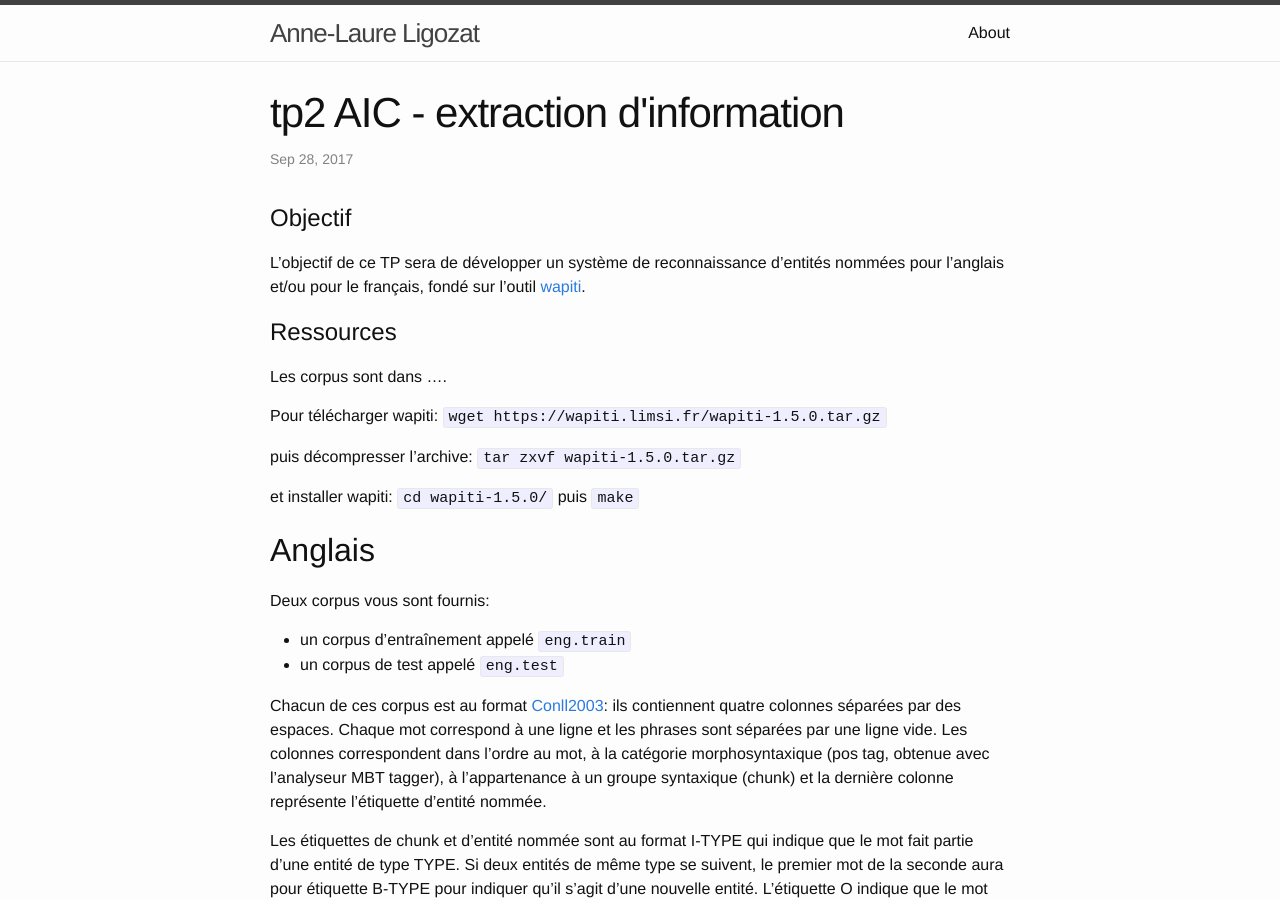
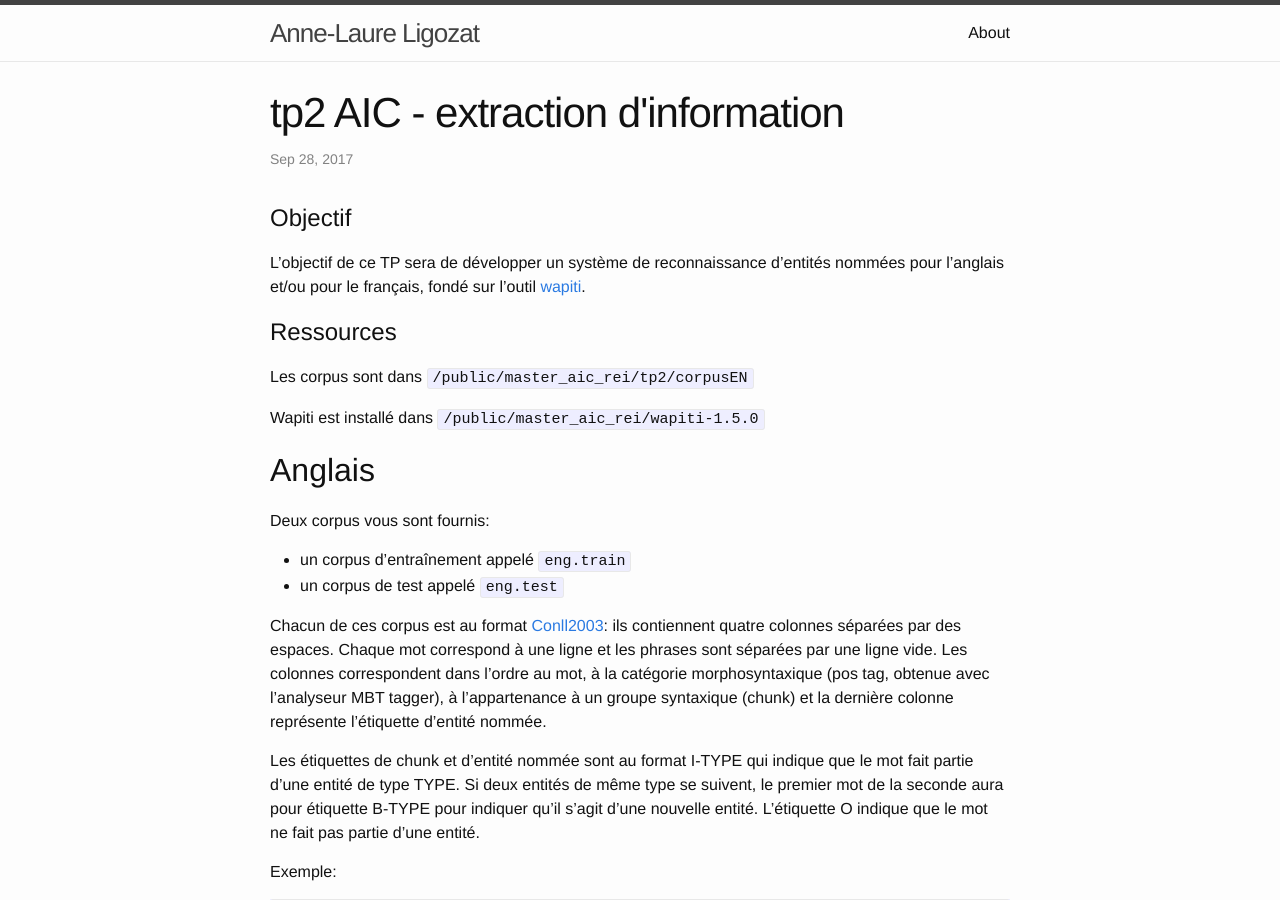
Before and after one commit to annlor/annlor.github.io, a Jekyll site: the page built from _posts/2017-09-28-aic-tp2.markdown, in a window 1280 px wide and 900 px high. Built offline with Jekyll 4.4.1, drawn with Linux system fonts in a browser that asks for light colours.

Commit message:
modif tp2

```diff
--- a/_posts/2017-09-28-aic-tp2.markdown
+++ b/_posts/2017-09-28-aic-tp2.markdown
@@ -12,17 +12,9 @@ L'objectif de ce TP sera de développer un système de reconnaissance d'entités
 
 # Ressources
 
-Les corpus sont dans ....
+Les corpus sont dans `/public/master_aic_rei/tp2/corpusEN`
 
-
-Pour télécharger wapiti:
-`wget https://wapiti.limsi.fr/wapiti-1.5.0.tar.gz`
-
-puis décompresser l'archive:
-`tar zxvf wapiti-1.5.0.tar.gz`
-
-et installer wapiti:
-`cd wapiti-1.5.0/` puis `make`
+Wapiti est installé dans `/public/master_aic_rei/wapiti-1.5.0`
 
 ## Anglais
 
```
